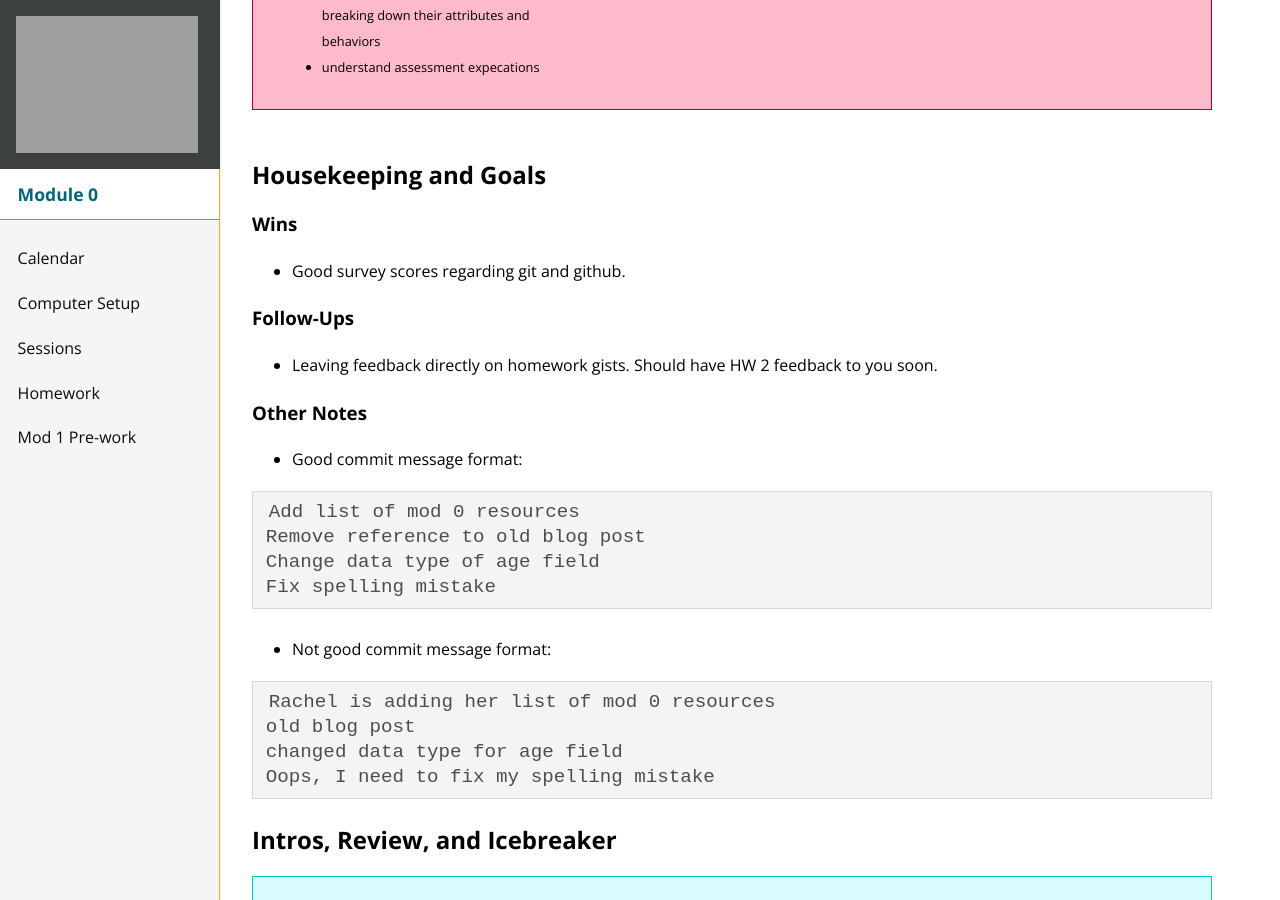
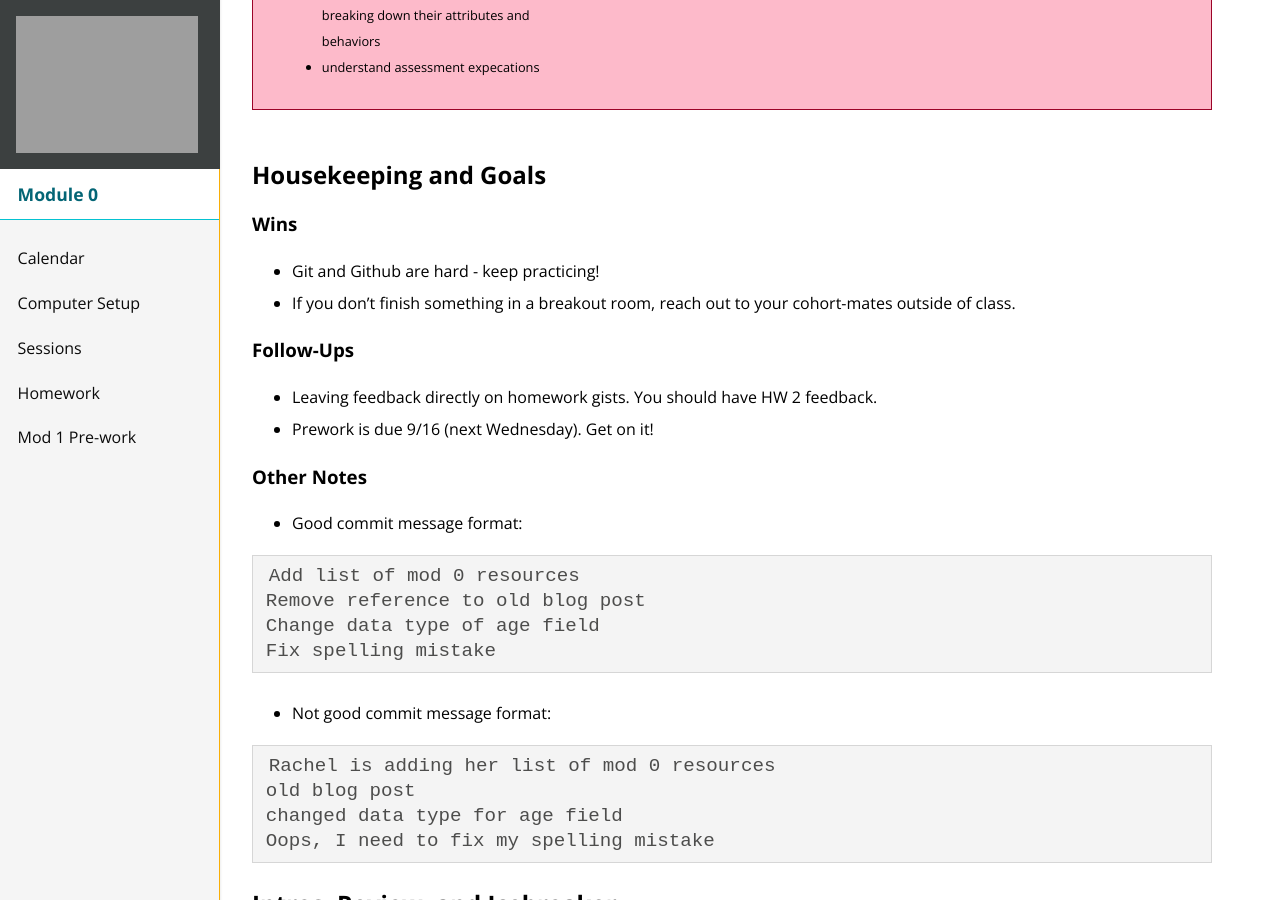
Before and after one commit to turingschool/mod-0-curriculum, a Jekyll site: the page built from session4/index.md, in a window 1280 px wide and 900 px high, scrolled down 359 px. Built offline with Jekyll 4.4.1, drawn with Linux system fonts in a browser that asks for light colours; nearby versions of some CDN libraries.

Commit message:
Housekeeping updates

```diff
--- a/session4/index.md
+++ b/session4/index.md
@@ -40,11 +40,13 @@ subheading: Scavenger Hunt, Modeling OOP, Assessment Expectations
 
 ### Wins
 
-- Good survey scores regarding git and github.
+- Git and Github are hard - keep practicing!
+- If you don't finish something in a breakout room, reach out to your cohort-mates outside of class.
 
 ### Follow-Ups
 
-- Leaving feedback directly on homework gists. Should have HW 2 feedback to you soon.
+- Leaving feedback directly on homework gists. You should have HW 2 feedback.
+- Prework is due 9/16 (next Wednesday). Get on it!
 
 ### Other Notes
 
```
